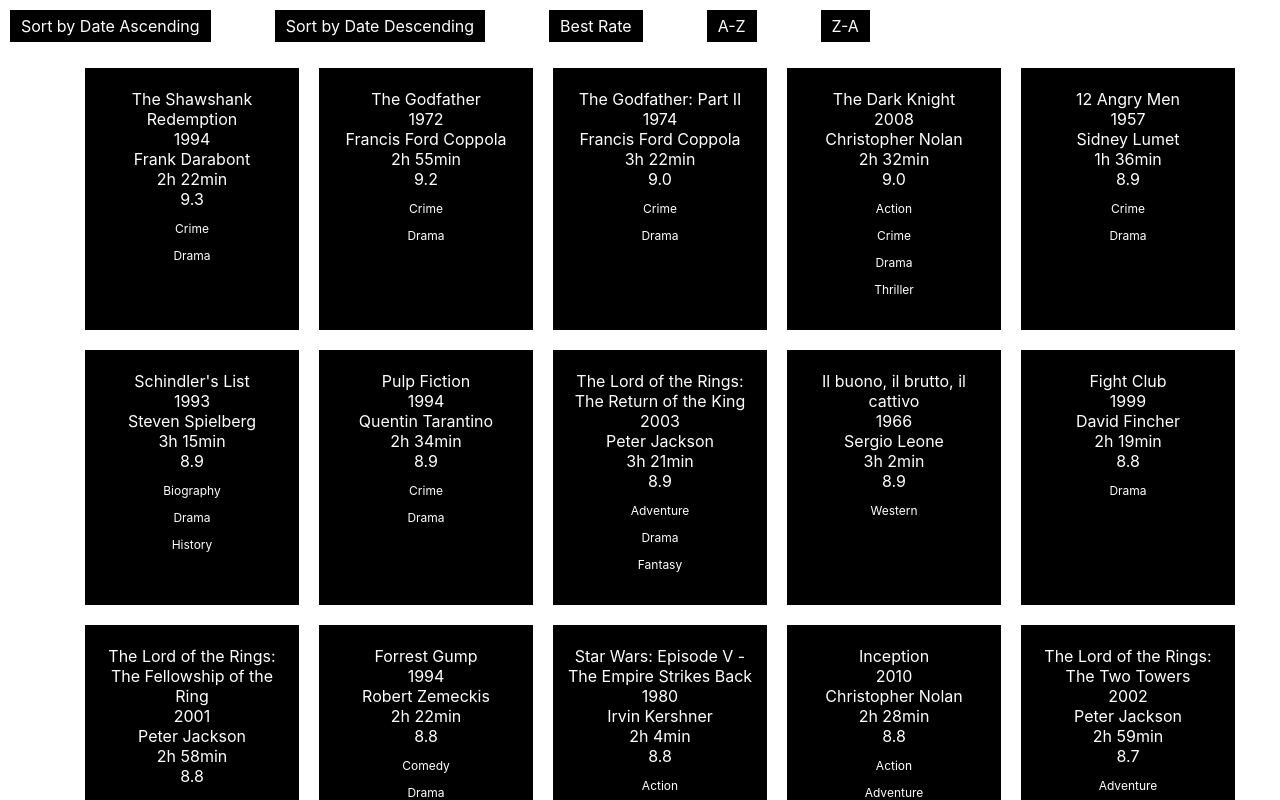
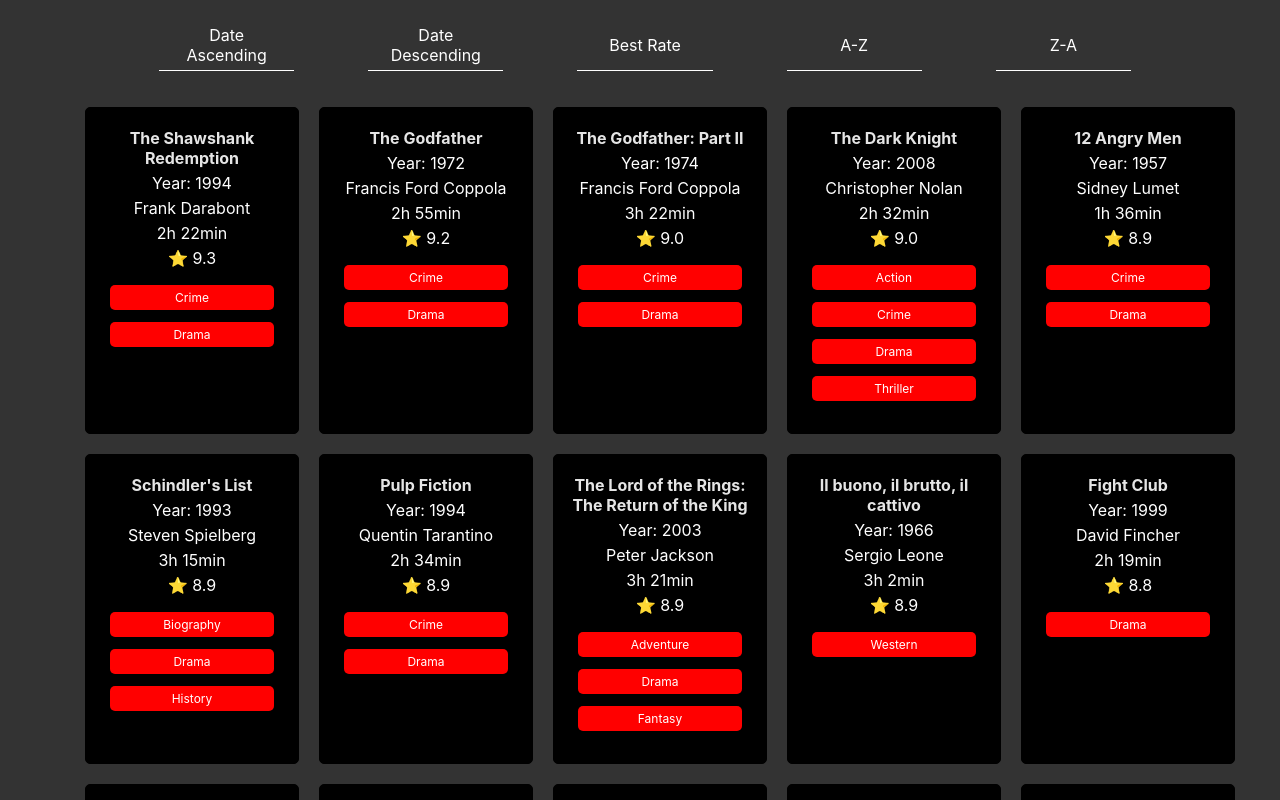
Before and after one commit to rizvan555/movies-list_reactjs, a React (Create React App) app: page / in a window 1280 px wide. Shown: the top 800 px of the page. Built offline with nearby package versions, Linux system fonts and the light colour scheme.

Commit message:
added new styles and styled components

```diff
--- a/src/App.css
+++ /dev/null
@@ -1,31 +0,0 @@
-header {
-  display: flex;
-  gap: 5vw;
-  padding: 10px;
-}
-
-header a {
-  border: 1px solid #000;
-  padding: 5px 10px;
-  color: #fff;
-  background-color: #000;
-  text-decoration: none;
-}
-ul {
-  display: flex;
-  justify-content: center;
-  flex-wrap: wrap;
-  gap: 20px;
-}
-.movie-box {
-  width: 15vw;
-  padding: 20px 10px;
-  text-align: center;
-  background-color: #000;
-  color: #fff;
-  border: 1px solid #000;
-  list-style-type: none;
-}
-.genre {
-  font-size: 12px;
-}
--- a/src/App.js
+++ b/src/App.js
@@ -1,14 +1,46 @@
-import "./App.css";
 import { Link } from "react-router-dom";
 import movies from "./data/movieList";
 import { useState } from "react";
 import MovieDetails from "./components/MovieDetails";
+import styled from "styled-components";
+
+const AppStyled = styled.div`
+  background-color: rgb(0, 0, 0, 0.8);
+`;
+
+const HeaderStyled = styled.header`
+  display: flex;
+  justify-content: center;
+  padding: 20px;
+  header {
+    display: flex;
+    gap: 5vw;
+  }
+  header a {
+    display: flex;
+    justify-content: center;
+    align-items: center;
+    border: 1px solid #fff;
+    border-top: none;
+    border-left: none;
+    border-right: none;
+    padding: 5px 10px;
+    color: #fff;
+    text-decoration: none;
+    margin-left: 10px;
+    width: 9vw;
+    text-align: center;
+    :hover {
+      font-weight: bold;
+    }
+  }
+`;
 
 function App() {
   const [data, setData] = useState([]);
   const [sortButtons, setSortButtons] = useState([
-    "Sort by Date Ascending",
-    "Sort by Date Descending",
+    "Date Ascending",
+    "Date Descending",
     "Best Rate",
     "A-Z",
     "Z-A",
@@ -36,9 +68,9 @@ function App() {
   };
 
   const getSortingFunction = (sortButton) => {
-    if (sortButton === "Sort by Date Ascending") {
+    if (sortButton === "Date Ascending") {
       return sortAscending;
-    } else if (sortButton === "Sort by Date Descending") {
+    } else if (sortButton === "Date Descending") {
       return sortDescending;
     } else if (sortButton === "Best Rate") {
       return bestRate;
@@ -50,7 +82,8 @@ function App() {
   };
 
   return (
-    <div className="App">
+    <AppStyled>
+      <HeaderStyled>
         <header>
           {sortButtons.map((sortButton, index) => {
             return (
@@ -64,9 +97,9 @@ function App() {
             );
           })}
         </header>
-
+      </HeaderStyled>
       <MovieDetails />
-    </div>
+    </AppStyled>
   );
 }
 
--- a/src/components/MovieDetails.js
+++ b/src/components/MovieDetails.js
@@ -1,16 +1,52 @@
+import styled from "styled-components";
 import movies from "../data/movieList";
+
+const MovieStyled = styled.ul`
+  display: flex;
+  justify-content: center;
+  flex-wrap: wrap;
+  gap: 20px;
+
+  .movie-box {
+    display: flex;
+    flex-direction: column;
+    align-items: center;
+    gap: 5px;
+    width: 15vw;
+    padding: 20px 10px;
+    text-align: center;
+    background-color: #000;
+    color: #fff;
+    border: 1px solid #000;
+    list-style-type: none;
+    border-radius: 5px;
+  }
+  .title {
+    font-weight: bold;
+    color: #e5e5e5;
+  }
+  .genre {
+    font-size: 12px;
+  }
+  .genre p {
+    background-color: red;
+    padding: 5px;
+    width: 12vw;
+    border-radius: 5px;
+  }
+`;
 
 const MovieDetails = () => {
   return (
-    <ul>
+    <MovieStyled>
       {movies.map((movie, title) => {
         return (
           <div className="movie-box" key={title}>
-            <li>{movie.title}</li>
-            <li>{movie.year}</li>
+            <li className="title">{movie.title}</li>
+            <li>Year: {movie.year}</li>
             <li>{movie.director}</li>
             <li>{movie.duration}</li>
-            <li>{movie.rate}</li>
+            <li>⭐️ {movie.rate}</li>
             <li className="genre">
               {movie.genre.map((genre, index) => (
                 <p key={index}>{genre}</p>
@@ -19,7 +55,7 @@ const MovieDetails = () => {
           </div>
         );
       })}
-    </ul>
+    </MovieStyled>
   );
 };
 
```
Lines whose indentation alone changed are shown as unchanged.
